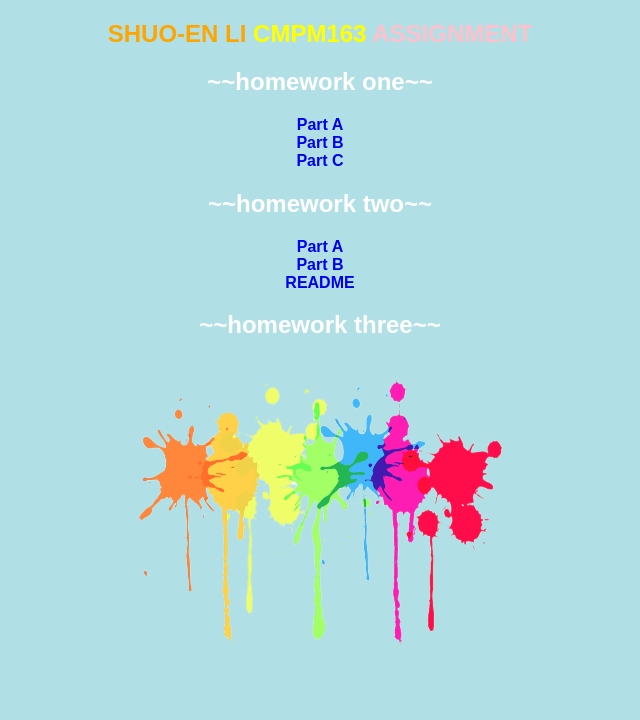
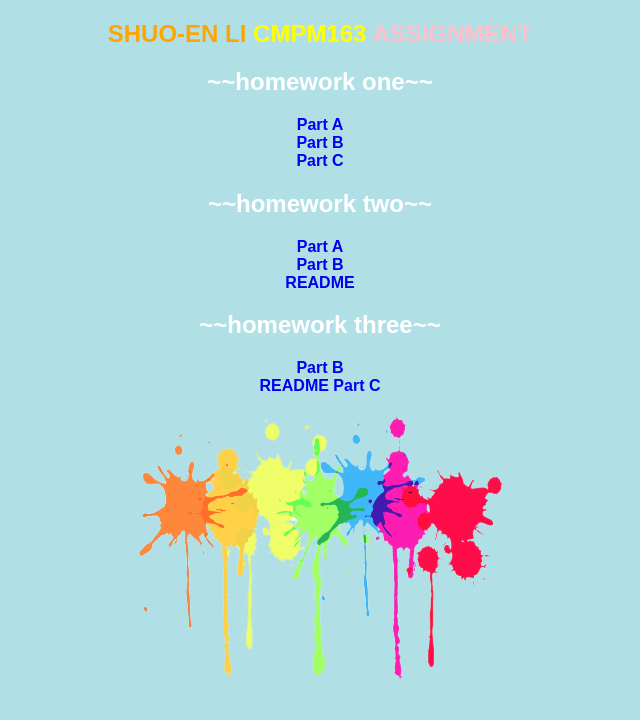
Before and after one commit to Shuoen1997/shuoen1997.github.io, a plain HTML site: page index.html in a window 1280 px wide. Shown: the whole page, without its empty margins (320-960 px from the left). Drawn offline with Linux system fonts and the light colour scheme.

Commit message:
yoyo
yoyoyo

```diff
--- a/index.html
+++ b/index.html
@@ -76,6 +76,16 @@ a:hover {
 	README
 </a>
 <h2>~~homework three~~</h2>
+<a href=hw3/partB.html>
+	Part B
+</a><br>
+
+<a href=hw3/README.txt>
+	README
+</a>
+<a href=hw3/PartC.txt>
+	Part C
+</a>
 <div>
 <img src="splatter.png" alt="splatter" width="400" height="300">
 </body>
```
